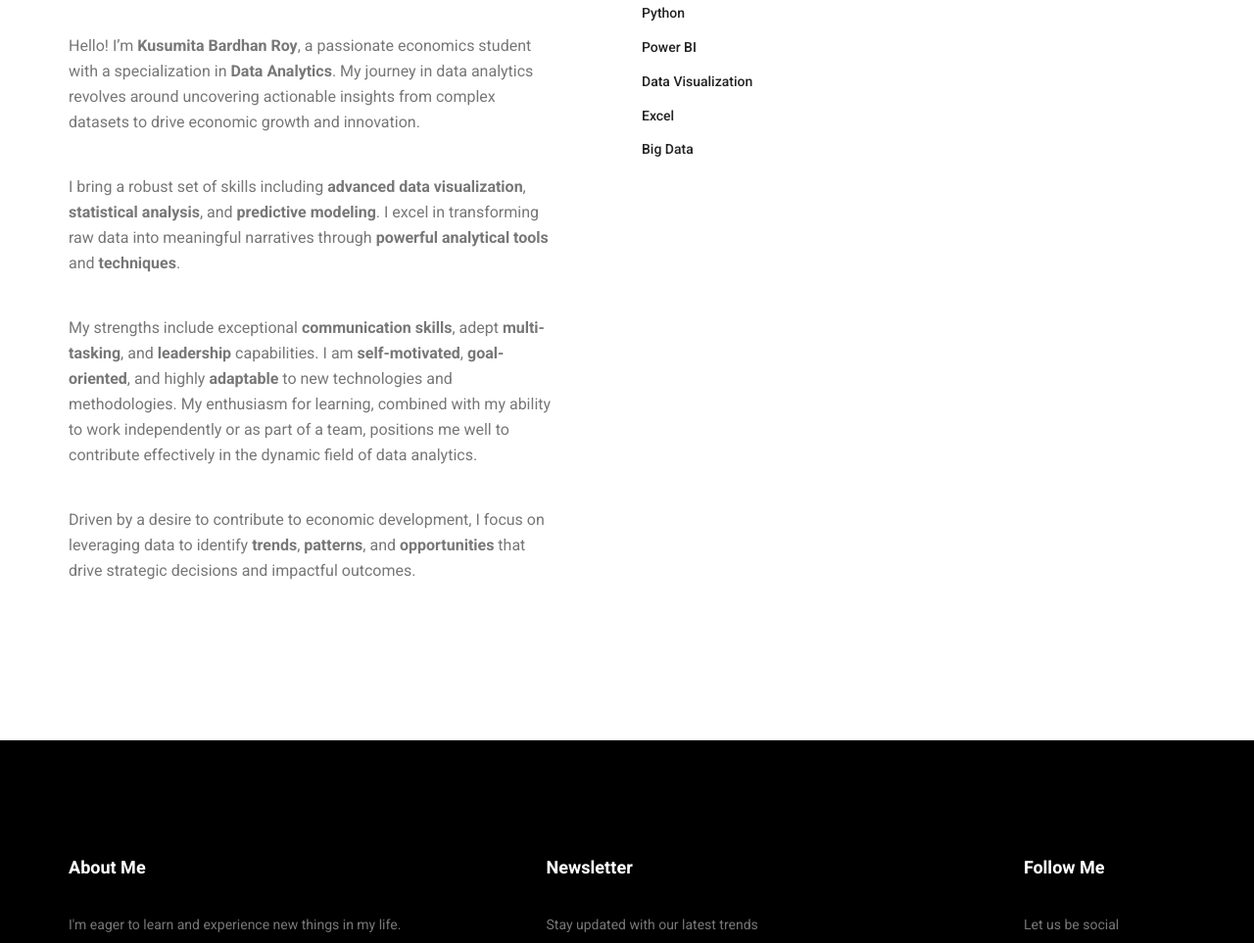
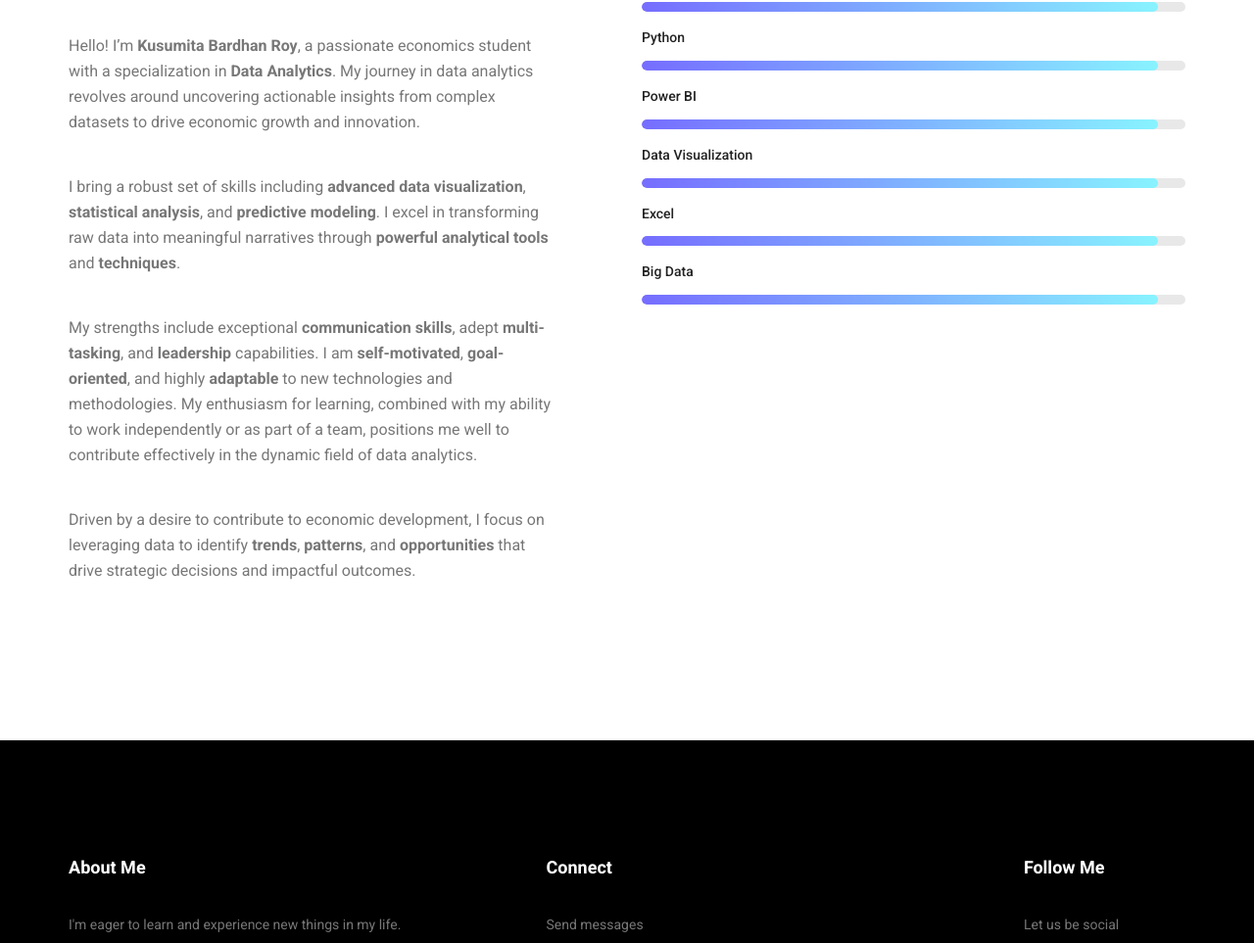
Before and after one commit to Kusumita0712/Kusumita.github.io, a plain HTML site: page about-us.html in a window 1280 px wide. Shown: the part 1348-2311 px from the top of the page at 98% size. Drawn offline with Linux system fonts and the light colour scheme.

Commit message:
Update about-us.html

```diff
--- a/about-us.html
+++ b/about-us.html
@@ -153,21 +153,45 @@
 							<div class="skill_main">
 								<div class="skill_item">
 									<h4>R programming </span></h4>
+									<div class="progress">
+										<div class="progress-bar" role="progressbar" style="width: 95%;" aria-valuenow="95" aria-valuemin="0"
+											aria-valuemax="100"></div>
+									</div>
 								</div>
 								<div class="skill_item">
 									<h4> Python </span></h4>
+									<div class="progress">
+										<div class="progress-bar" role="progressbar" style="width: 95%;" aria-valuenow="95" aria-valuemin="0"
+											aria-valuemax="100"></div>
+									</div>
 								</div>
 								<div class="skill_item">
 									<h4>Power BI </span></h4>
+									<div class="progress">
+										<div class="progress-bar" role="progressbar" style="width: 95%;" aria-valuenow="95" aria-valuemin="0"
+											aria-valuemax="100"></div>
+									</div>
 								</div>
 								<div class="skill_item">
 									<h4>Data Visualization</span></h4>
+									<div class="progress">
+										<div class="progress-bar" role="progressbar" style="width: 95%;" aria-valuenow="95" aria-valuemin="0"
+											aria-valuemax="100"></div>
+									</div>
 								</div>
 								<div class="skill_item">
 									<h4>Excel </span></h4>
+									<div class="progress">
+										<div class="progress-bar" role="progressbar" style="width: 95%;" aria-valuenow="95" aria-valuemin="0"
+											aria-valuemax="100"></div>
+									</div>
 								</div>
 								<div class="skill_item">
 									<h4>Big Data </span></h4>
+									<div class="progress">
+										<div class="progress-bar" role="progressbar" style="width: 95%;" aria-valuenow="95" aria-valuemin="0"
+											aria-valuemax="100"></div>
+									</div>
 								</div>
 							</div>
         				</div>
@@ -243,9 +267,9 @@ Copyright &copy;<script>document.write(new Date().getFullYear());</script> All r
         			<div class="col-lg-5 col-sm-6">
         				<aside class="f_widget news_widget">
         					<div class="f_title">
-        						<h3>Newsletter</h3>
+        						<h3>Connect</h3>
         					</div>
-        					<p>Stay updated with our latest trends</p>
+        					<p>Send messages</p>
         					<div id="mc_embed_signup">
                                 <form target="_blank" action="https://spondonit.us12.list-manage.com/subscribe/post?u=1462626880ade1ac87bd9c93a&amp;id=92a4423d01" method="get" class="subscribe_form relative">
                                 	<div class="input-group d-flex flex-row">
@@ -265,7 +289,7 @@ Copyright &copy;<script>document.write(new Date().getFullYear());</script> All r
         					<p>Let us be social</p>
         					<ul class="list">
 
-        						<li><a href="www.linkedin.com/in/kusumita-bardhan-roy-6b28b226b"><i class="fa fa-twitter"></i></a></li>
+        						<li><a href="www.linkedin.com/in/kusumita-bardhan-roy-6b28b226b"><i class="fa fa-linkedin"></i></a></li>
 
         					</ul>
         				</aside>
```
